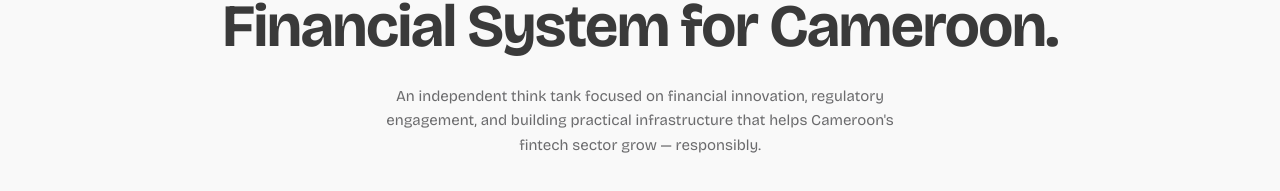
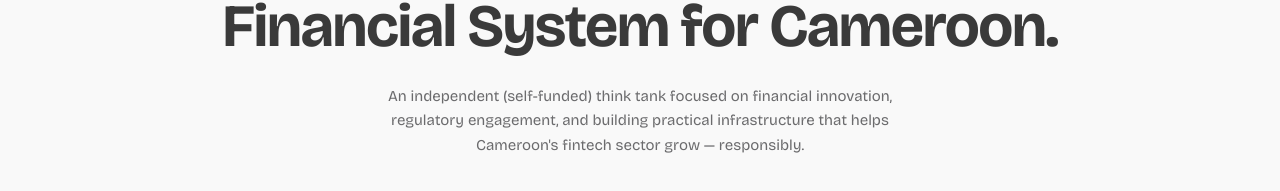
Before and after one commit to NjilaBoris/cameroon-fintech-lab, a Next.js app: page / in a window 1280 px wide. Shown: the part 278-469 px from the top of the page. Built offline with nearby package versions, Linux system fonts and the light colour scheme.

Commit message:
About Update

```diff
--- a/app/(root)/about/page.tsx
+++ b/app/(root)/about/page.tsx
@@ -179,7 +179,7 @@
             custom={0.25}
             className="mt-8 max-w-2xl text-base sm:text-lg  leading-relaxed font-light"
           >
-            An independent think tank building a more inclusive and well-regulated
+            An independent (self-funded) think tank building a more inclusive and well-regulated
             financial system for Cameroon and the wider CEMAC region —
             one practical initiative at a time.
           </motion.p>
--- a/components/Hero.tsx
+++ b/components/Hero.tsx
@@ -34,7 +34,7 @@
         transition={{ duration: 0.6, delay: 0.4 }}
         className="mx-auto mt-6 max-w-lg text-[#6B6B6D] text-[15px] leading-relaxed"
       >
-        An independent think tank focused on financial innovation, regulatory engagement, and building practical infrastructure that helps Cameroon's fintech sector grow — responsibly.
+        An independent (self-funded) think tank focused on financial innovation, regulatory engagement, and building practical infrastructure that helps Cameroon's fintech sector grow — responsibly.
       </motion.p>
 
       <motion.div
```
